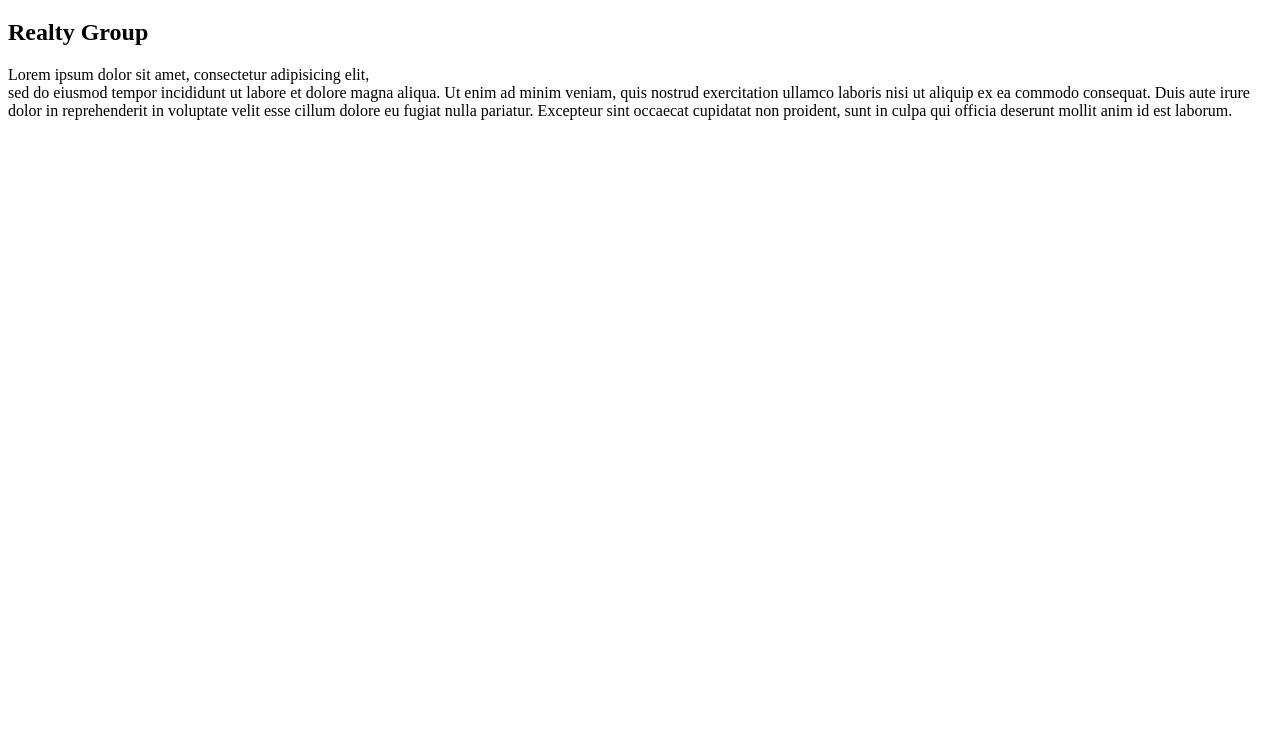
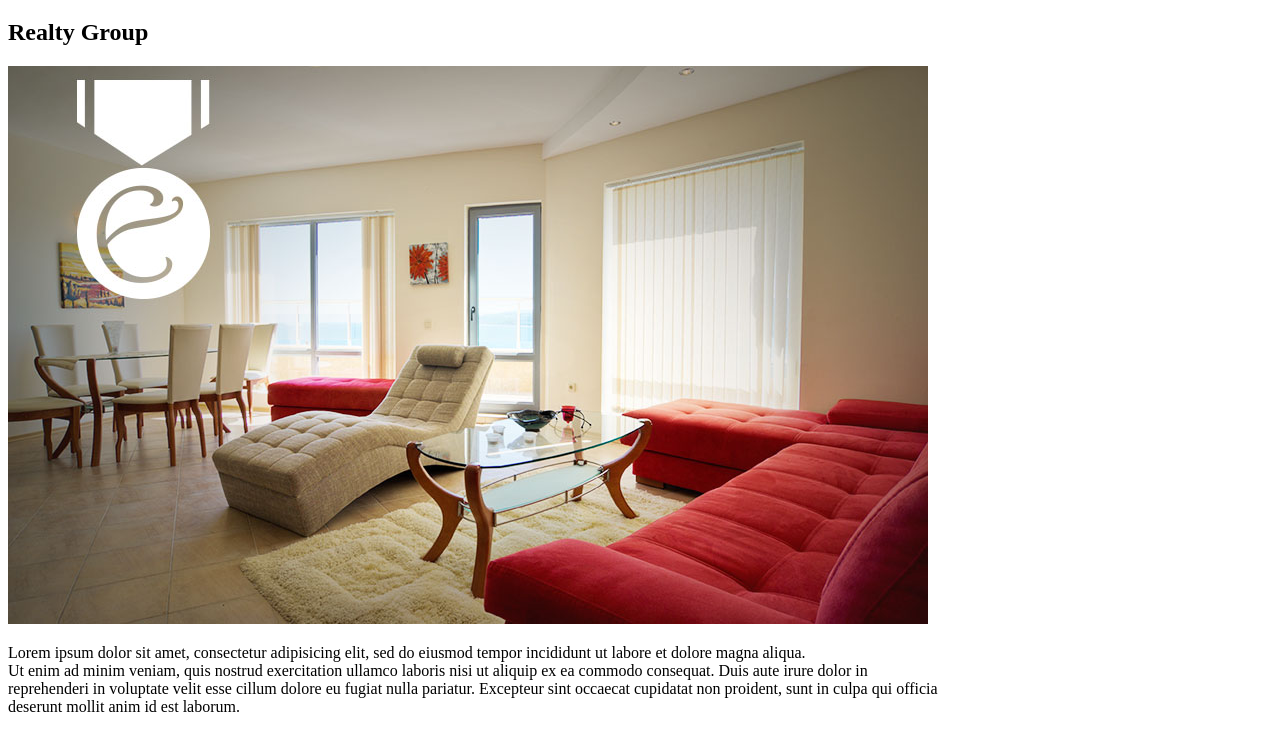
Before and after one commit to hejeong/exceptional-reality, a plain HTML site: page index.html in a window 1280 px wide. Shown: the part 61-800 px from the top of the page. Drawn offline with Linux system fonts and the light colour scheme.

Commit message:
Add intro-pic.jpg image to display on index.html

```diff
--- a/index.html
+++ b/index.html
@@ -16,7 +16,16 @@
     <h1>Exceptional</h1>
     <h2>Realty Group</h2>
 
-    <p>Lorem ipsum dolor sit amet, consectetur adipisicing elit, <br> sed do eiusmod tempor incididunt ut labore et dolore magna aliqua. Ut enim ad minim veniam, quis nostrud exercitation ullamco laboris nisi ut aliquip ex ea commodo consequat. Duis aute irure dolor in reprehenderit in voluptate velit esse cillum dolore eu fugiat nulla pariatur. Excepteur sint occaecat cupidatat non proident, sunt in culpa qui officia deserunt mollit anim id est laborum.</p>
+    <!--
+    foldername/ = go inside folder
+    filename = use a file in the current folder.
+    ../ = leave the current folder and go up to the parent folder.
+    -->
+    <img src="images/intro-pic.jpg" alt="A beautiful living room." title="Welcome to Exceptional Realty Group">
+    <p>Lorem ipsum dolor sit amet, consectetur adipisicing elit, sed do eiusmod tempor incididunt ut labore et dolore magna aliqua. <br>
+      Ut enim ad minim veniam, quis nostrud exercitation ullamco laboris nisi ut aliquip ex ea commodo consequat. Duis aute irure dolor in <br>
+      reprehenderi in voluptate velit esse cillum dolore eu fugiat nulla pariatur. Excepteur sint occaecat cupidatat non proident, sunt in culpa qui officia <br>
+      deserunt mollit anim id est laborum.</p>
 
   </body>
 </html>
```
